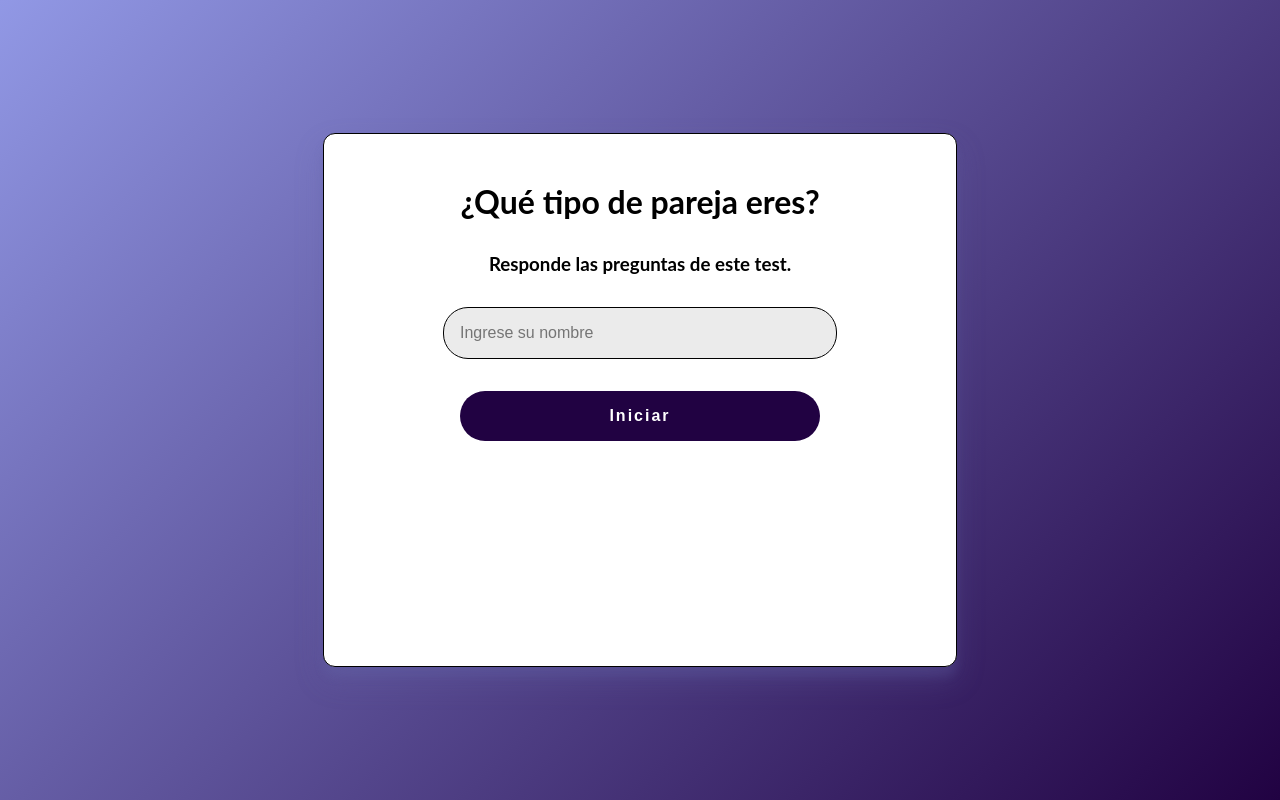
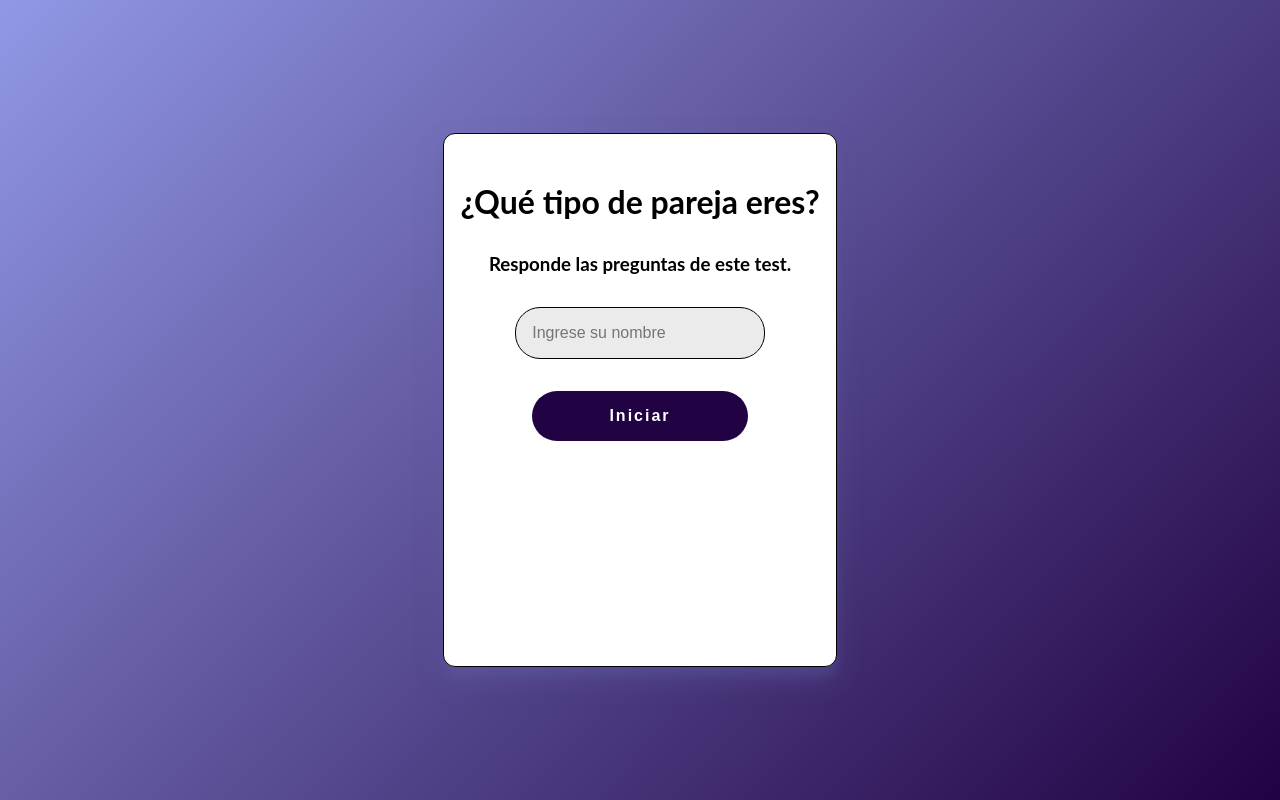
Before and after one commit to lambdaily/Personality-test, a React (Vite) app: page / in a window 1280 px wide. Built offline with nearby package versions, Linux system fonts and the light colour scheme; a web font is replaced by a local one.

Commit message:
ajuste para mejorar la visualizacion

```diff
--- a/src/App.jsx
+++ b/src/App.jsx
@@ -8,7 +8,6 @@ function App() {
   const [showQuestionPage, setShowQuestionPage] = useState(false);
   const [showFinalPage, setShowFinalPage] = useState(false);
   const [username, setUsername] = useState('');
-  const [score, setScore] = useState(0);
   const [topScore, setTopScore] = useState(0);
 
   return (
@@ -35,10 +34,8 @@ function App() {
           setShowFinalPage={setShowFinalPage}
           username={username}
           setUsername={setUsername}
-          score={score}
           topScore={topScore}
           setTopScore={setTopScore}
-          setScore={setScore}
         />
       )}
     </>
--- a/src/Components/card.css
+++ b/src/Components/card.css
@@ -1,6 +1,6 @@
 .card {
   height: 500px;
-  width: 600px;
+  /* width: 600px; */
   background-color: #fff;
   padding: 1rem;
   box-shadow: 0 14px 28px rgba(102, 103, 171, 0.25),
```
